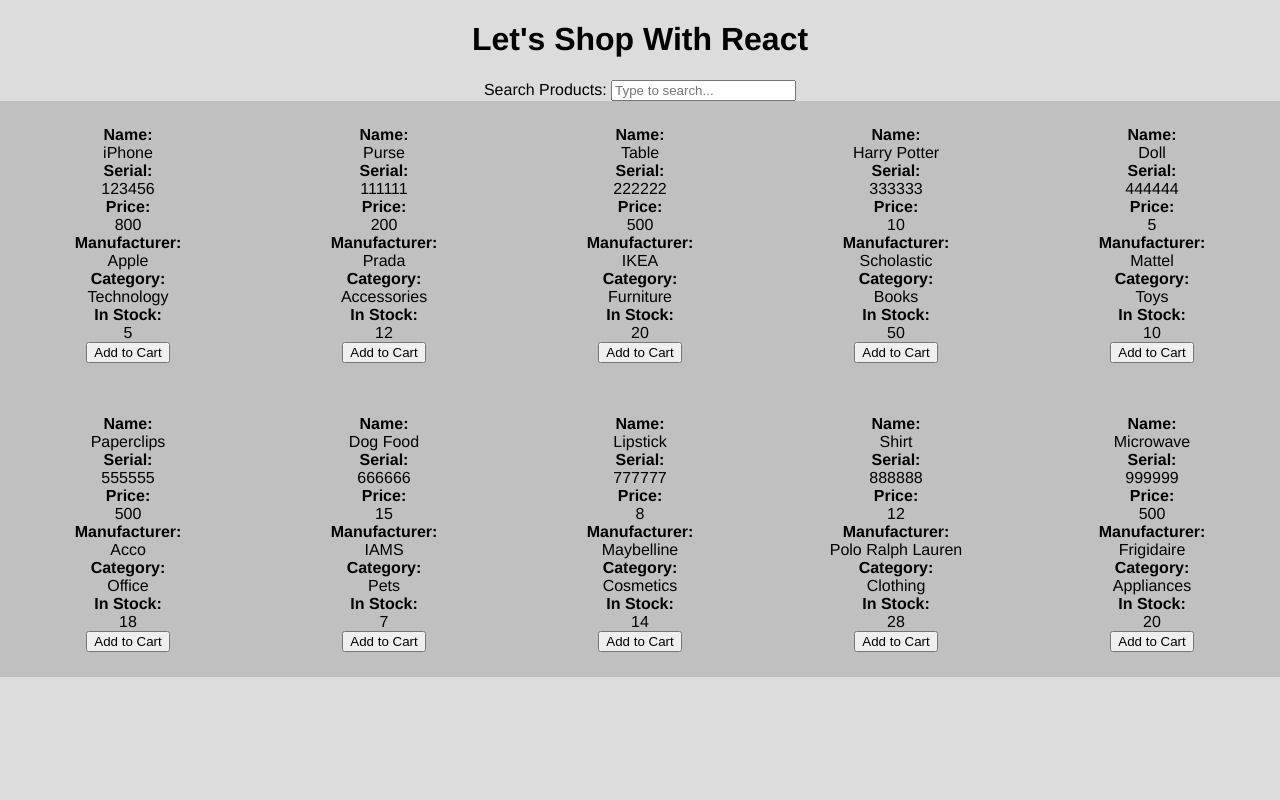
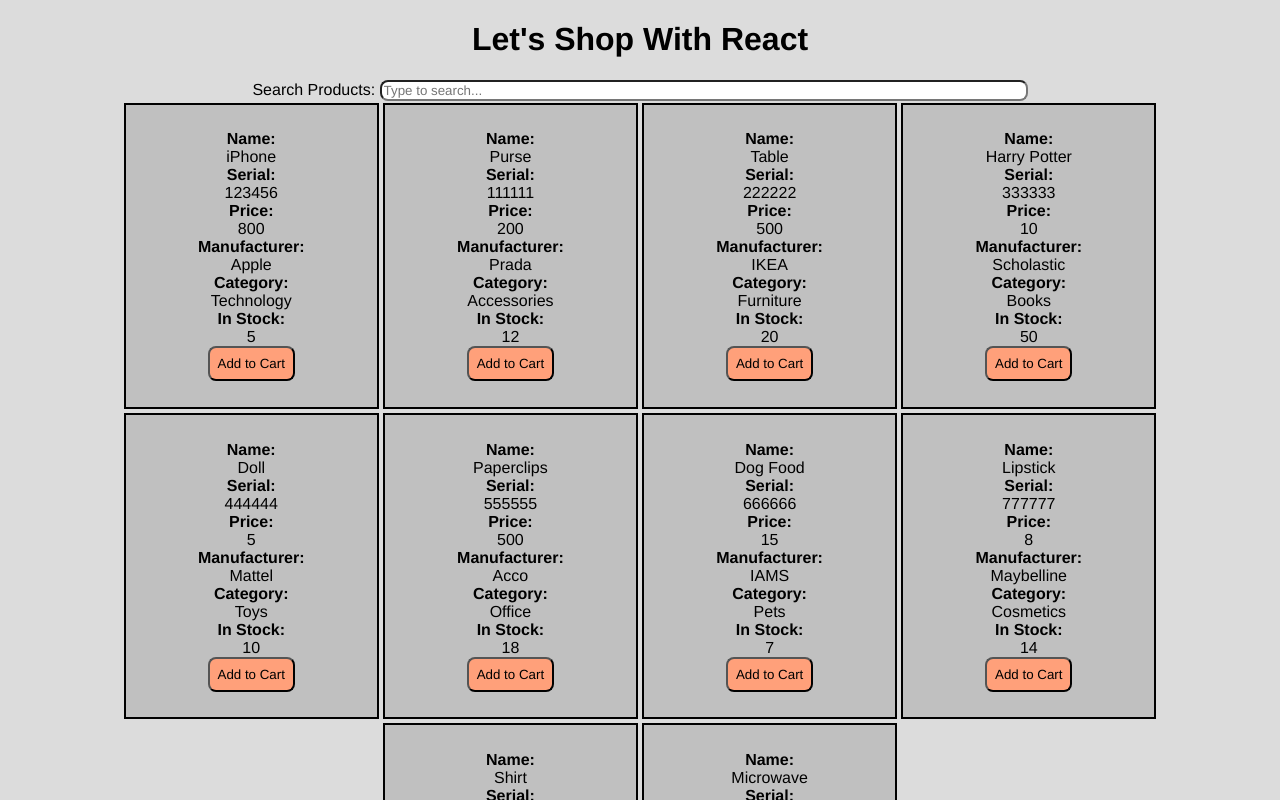
Before and after one commit to kkim88/capstone-1, a React (Create React App) app in the folder inventory-management/: page / in a window 1280 px wide. Shown: the top 800 px of the page. Built offline with nearby package versions, Linux system fonts and the light colour scheme.

Commit message:
updated CSS for various things

```diff
--- a/inventory-management/src/App.css
+++ b/inventory-management/src/App.css
@@ -5,12 +5,6 @@
 .App-logo {
   height: 40vmin;
   pointer-events: none;
-}
-
-@media (prefers-reduced-motion: no-preference) {
-  .App-logo {
-    animation: App-logo-spin infinite 20s linear;
-  }
 }
 
 .App-header {
@@ -28,18 +22,17 @@
   color: #61dafb;
 }
 
-@keyframes App-logo-spin {
-  from {
-    transform: rotate(0deg);
-  }
-  to {
-    transform: rotate(360deg);
-  }
-}
-
 body {
   background-color: gainsboro;
   font-family: Helvetica, sans-serif;
+}
+
+a:link {
+  color: black;
+}
+
+a:visited {
+  color: black;
 }
 
 h1 {
@@ -58,10 +51,29 @@
   display: flex;
   flex-direction: column;
   align-items: center;
-  max-width: 400px;
+  max-width: 200px;
   padding: 2%;
+  margin: 2px;
   flex-grow: 1;
   flex-basis: 16%;
   background-color: silver;
   font-family: Helvetica, sans-serif;
+  border: solid 2px;
 }
+
+.box:hover {
+  background-color: lightsteelblue;
+}
+
+button {
+  background-color: lightsalmon;
+  font-family: Helvetica, sans-serif;
+  padding: 8px;
+  border-radius: 8px;
+}
+
+input {
+  border-radius: 8px;
+  width: 50%;
+  font-family: Helvetica, sans-serif;
+}
```
